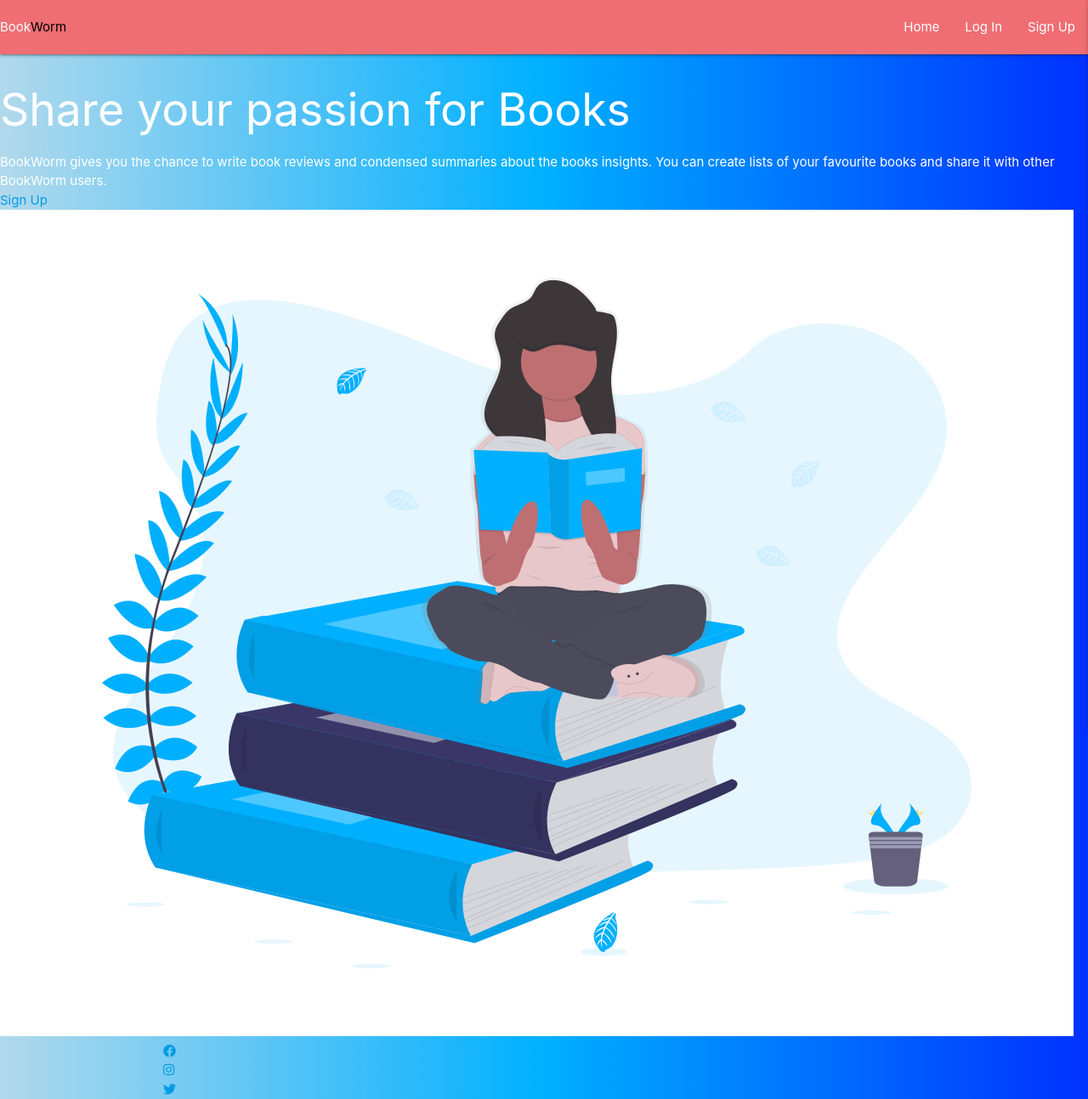
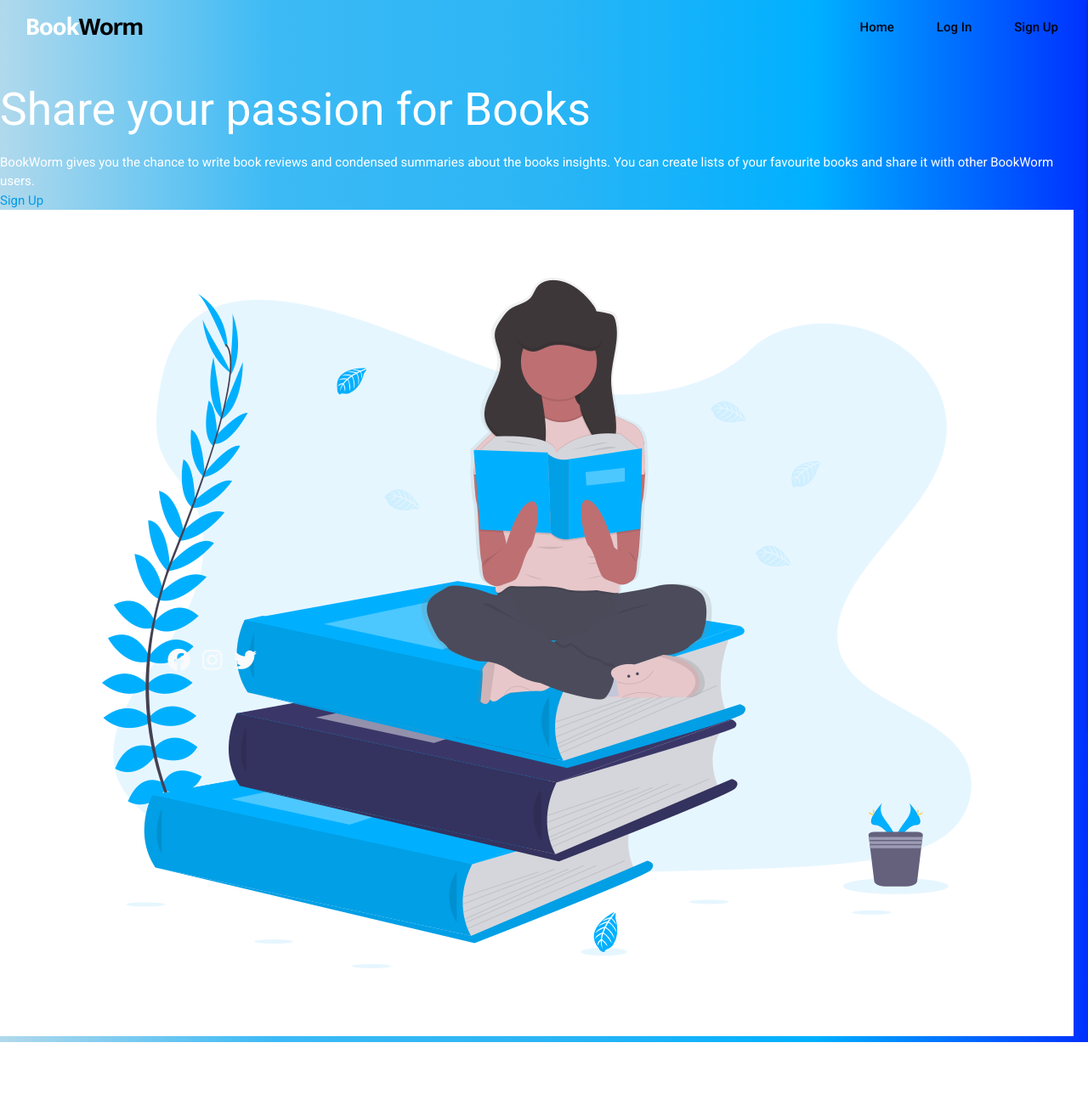
Before and after one commit to Gonzo2500/MS_3_BookWorm, a Flask app: page / in a window 1280 px wide. Shown: the whole page at 85% size. After the commit the page ends 1227 px from the top, so only its background shows below. Run offline with Flask 2, Linux system fonts and the light colour scheme; some libraries are stand-ins or nearby versions.

Commit message:
added css rules for base template

```diff
--- a/static/css/style.css
+++ b/static/css/style.css
@@ -10,7 +10,103 @@
 }
 
 body{
-    background: linear-gradient(90deg,rgb(177, 217, 236), rgb(0,176,255),rgb(0,49,255));
-    height: 100vh;
-    width: 100vw;
+    background: linear-gradient(90deg,rgb(177, 217, 236), rgb(60, 186, 245), rgb(43, 181, 245), rgb(0,176,255),rgb(0,49,255));
+    max-height: 100vh;
+    max-width: 100vw;
+    font-family: 'Roboto', sans-serif;;
 }
+
+/*----------------- base template -------------------*/
+/* navigation bar */
+nav {
+  background: transparent;
+  -webkit-box-shadow: none;
+          box-shadow: none;
+}
+
+.logo {
+    position: absolute;
+    top: 0;
+    font-family: "Mukta", sans-serif;
+    font-size: 2rem;
+    font-weight: 700;
+    margin-left: 30px;
+    letter-spacing: -1px;
+}
+
+nav ul a {
+    margin-right: 20px;
+    font-weight: 500;
+    color: #030416;
+}
+
+nav ul a:hover {
+    background: none;
+    color: #fafafa;
+}
+
+#mobile-demo {
+    background: rgb(132, 211, 248);
+    background: -o-radial-gradient(circle, rgba(132, 211, 248,1) 0%, rgba(0,176,255,1) 100%);
+    background: radial-gradient(circle,rgba(132, 211, 248,1) 0%, rgba(0,176,255,1) 100%);
+    display: -webkit-box;
+    display: -ms-flexbox;
+    display: flex;
+    -webkit-box-orient: vertical;
+    -webkit-box-direction: normal;
+        -ms-flex-direction: column;
+            flex-direction: column;
+    -webkit-box-align: center;
+        -ms-flex-align: center;
+            align-items: center;
+    -webkit-box-pack: space-evenly;
+        -ms-flex-pack: space-evenly;
+            justify-content: space-evenly;
+}
+
+/* Footer */
+footer {
+    position: absolute;
+    bottom: 0;
+    left: 50%;
+    -webkit-transform: translate(-50%, 0);
+        -ms-transform: translate(-50%, 0);
+            transform: translate(-50%, 0);
+}
+
+.footer-social li {
+  list-style-type: none;
+  display: inline;
+}
+
+.footer-social i {
+    font-size: 1.8rem;
+    color: #fafafa;
+    -webkit-transition: -webkit-transform 0.5s;
+    transition: -webkit-transform 0.5s;
+    -o-transition: transform 0.5s;
+    transition: transform 0.5s;
+    transition: transform 0.5s, -webkit-transform 0.5s;
+    margin: 10px 5px;
+}
+
+.footer-social .fa-facebook:hover {
+    -webkit-transform: scale(1.2);
+        -ms-transform: scale(1.2);
+            transform: scale(1.2);
+    color: #036ae3;
+}
+
+.footer-social .fa-instagram:hover {
+    -webkit-transform: scale(1.2);
+        -ms-transform: scale(1.2);
+            transform: scale(1.2);
+    color: #f56a40;
+}
+
+.footer-social .fa-twitter:hover {
+    -webkit-transform: scale(1.2);
+    -ms-transform: scale(1.2);
+    transform: scale(1.2);
+    color: #1DA1F2;
+}
```
